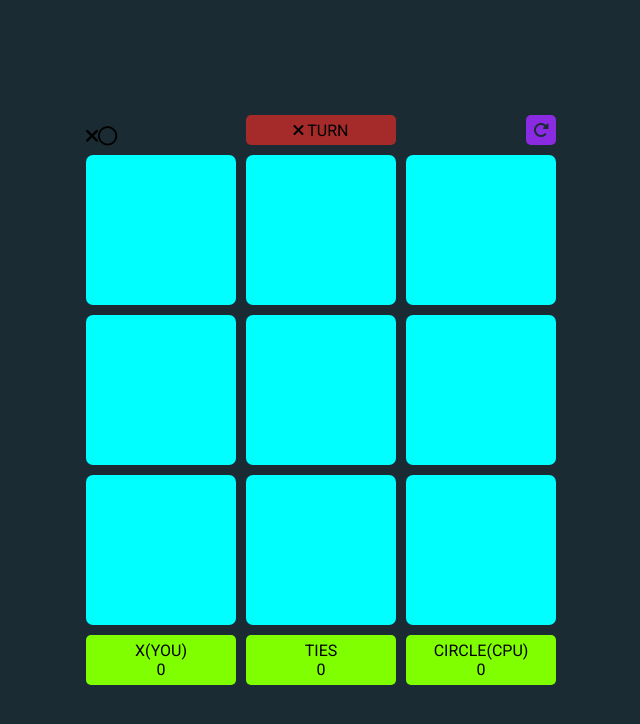
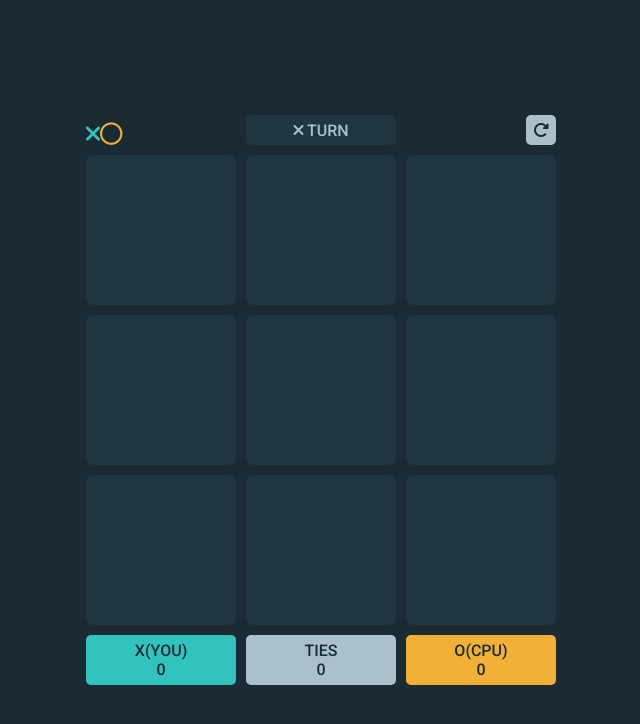
Before and after one commit to lucas-wendell/tic-tac-toe, a website: page game.html in a window 1280 px wide. Shown: the whole page, without its empty margins (319-959 px from the left). Drawn offline with Linux system fonts and the light colour scheme.

Commit message:
adjusting colors

```diff
--- a/css/games.css
+++ b/css/games.css
@@ -27,42 +27,60 @@ body {
 }
 
 .main .square {
-	background-color: aqua;
+	cursor: pointer;
 	border-radius: 7px;
+	background-color: hsl(200, 35%, 19%);
 }
 
 .icons {
 	display: flex;
+	font-size: 1.4rem;
 	align-items: flex-end;
-	font-size: 1.2rem;
+	color: hsl(39, 88%, 58%);
+}
+
+.icons i:first-child {
+	color: hsl(178, 59%, 48%);
 }
 
 .turnDiv {
 	display: flex;
+	font-weight: 500;
+	border-radius: 5px;
 	align-items: center;
 	justify-content: center;
-	background-color: brown;
 	text-transform: uppercase;
-	border-radius: 5px;
+	color: hsl(200, 24%, 73%);
+	background-color: hsl(200, 35%, 19%);
 }
 
 .rotateDiv {
+	width: 30px;
 	display: flex;
+	cursor: pointer;
+	justify-self: end;
+	border-radius: 5px;
 	align-items: center;
 	justify-content: center;
-	background-color: blueviolet;
-	width: 30px;
-	border-radius: 5px;
 	color: hsl(199, 33%, 15%);
-	justify-self: end;
+	background-color: hsl(200, 24%, 73%);
 }
 
 .statusDiv {
 	display: flex;
+	font-weight: 500;
+	border-radius: 5px;
 	align-items: center;
 	flex-direction: column;
 	justify-content: center;
 	text-transform: uppercase;
-	border-radius: 5px;
-	background-color: chartreuse;
+	color: hsl(199, 33%, 15%);
+	background-color: hsl(200, 24%, 73%);
 }
+
+.statusDiv.x-scoreboard {
+	background-color: hsl(178, 59%, 48%);
+}
+.statusDiv.circle-scoreboard {
+	background-color: hsl(39, 88%, 58%);
+}
--- a/css/style.css
+++ b/css/style.css
@@ -99,7 +99,6 @@ body {
 	font-size: 0.9rem;
 	width: 100%;
 	border-radius: 5px;
-	/* color: hsl(199, 33%, 15%); */
 	background-color: hsl(39, 88%, 58%);
 }
 
--- a/game.html
+++ b/game.html
@@ -51,7 +51,7 @@
 			</div>
 
 			<div class="statusDiv circle-scoreboard">
-				<p>Circle<span>(CPU)</span></p>
+				<p>O<span>(CPU)</span></p>
 				<p class="score">0</p>
 			</div>
 			<!-- </div> -->
```
